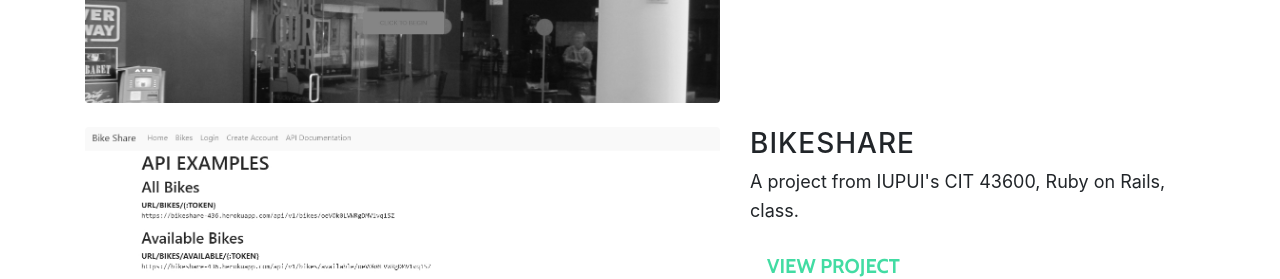
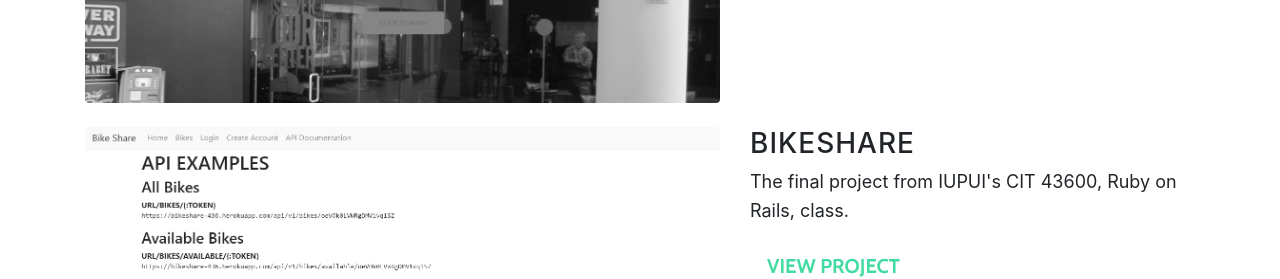
Before and after one commit to dmdrake/dmdrake.github.io, a website with bundled scripts: page index.html in a window 1280 px wide. Shown: the part 2502-2781 px from the top of the page. Built offline with nearby package versions, Linux system fonts and the light colour scheme.

Commit message:
dmdrake.github.io v2.1, 1:48 PM 7-9-2018
grammar fixes

```diff
--- a/index.html
+++ b/index.html
@@ -135,7 +135,7 @@
           </div>
           <div class="col-md-5">
             <h3>Bikeshare</h3>
-            <p>A project from IUPUI's CIT 43600, Ruby on Rails, class.</p>
+            <p>The final project from IUPUI's CIT 43600, Ruby on Rails, class.</p>
             <a class="btn btn-default btn-lg" href="https://bikeshare-436.herokuapp.com/">View Project</a>
           </div>
         </div>
```
